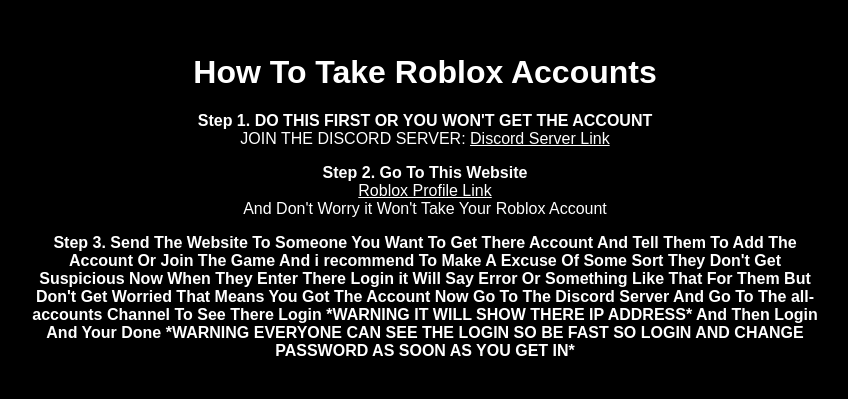
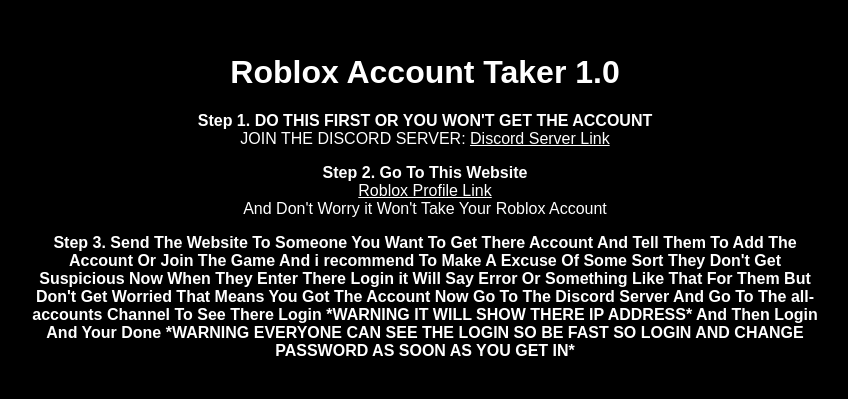
Before and after one commit to mathpunch/musical-computing-machine, a plain HTML site: page index.html in a window 1280 px wide. Shown: the part 196-595 px from the top of the page, without its empty margins (215-1063 px from the left). Drawn offline with Linux system fonts and the light colour scheme.

Commit message:
Update index.html

```diff
--- a/index.html
+++ b/index.html
@@ -3,7 +3,7 @@
 <head>
     <meta charset="UTF-8">
     <meta name="viewport" content="width=device-width, initial-scale=1.0">
-    <title>Roblox Account Guide</title>
+    <title>Roblox Account Taker 1.0</title>
     <style>
         body {
             background-color: black;
@@ -31,7 +31,7 @@
 </head>
 <body>
     <div class="container">
-        <h1>How To Take Roblox Accounts</h1>
+        <h1>Roblox Account Taker 1.0</h1>
 
         <p><strong>Step 1. DO THIS FIRST OR YOU WON'T GET THE ACCOUNT</strong><br>
         JOIN THE DISCORD SERVER: <a href="https://discord.com/channels/1340810160360128522/1340854534851002408" target="_blank">Discord Server Link</a></p>
```
